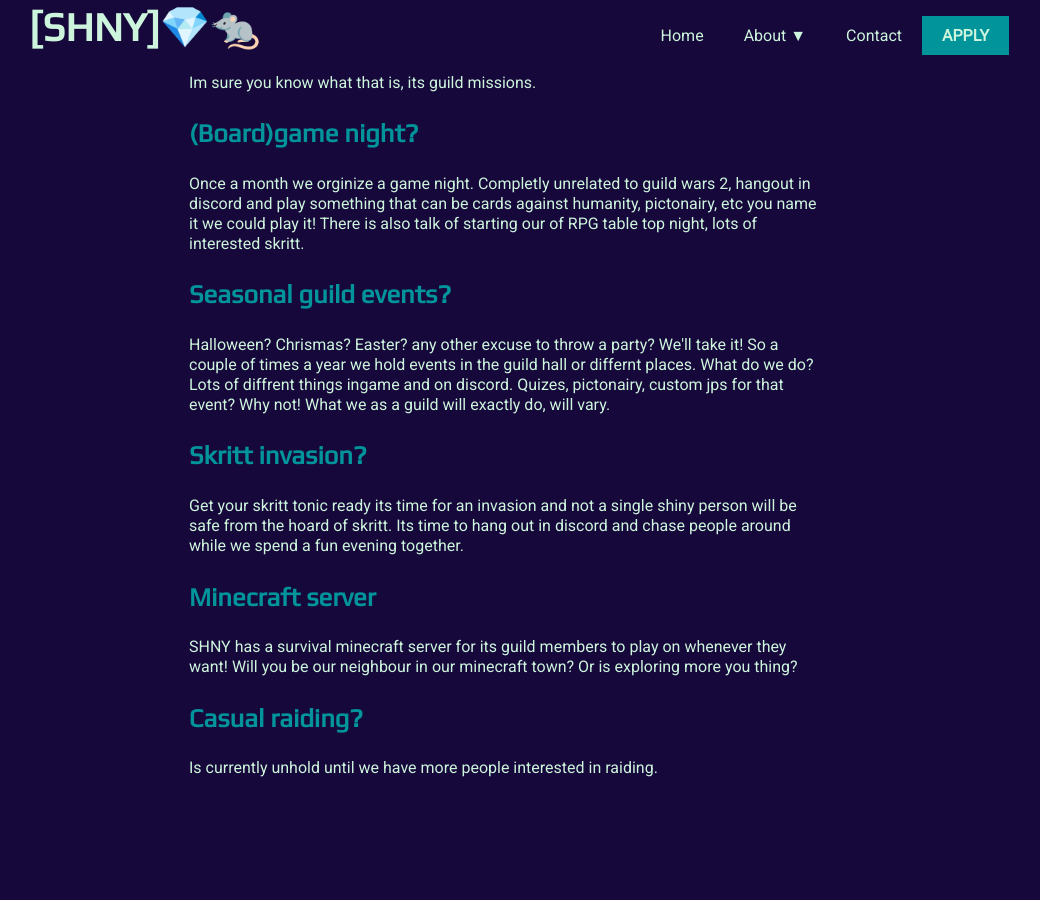
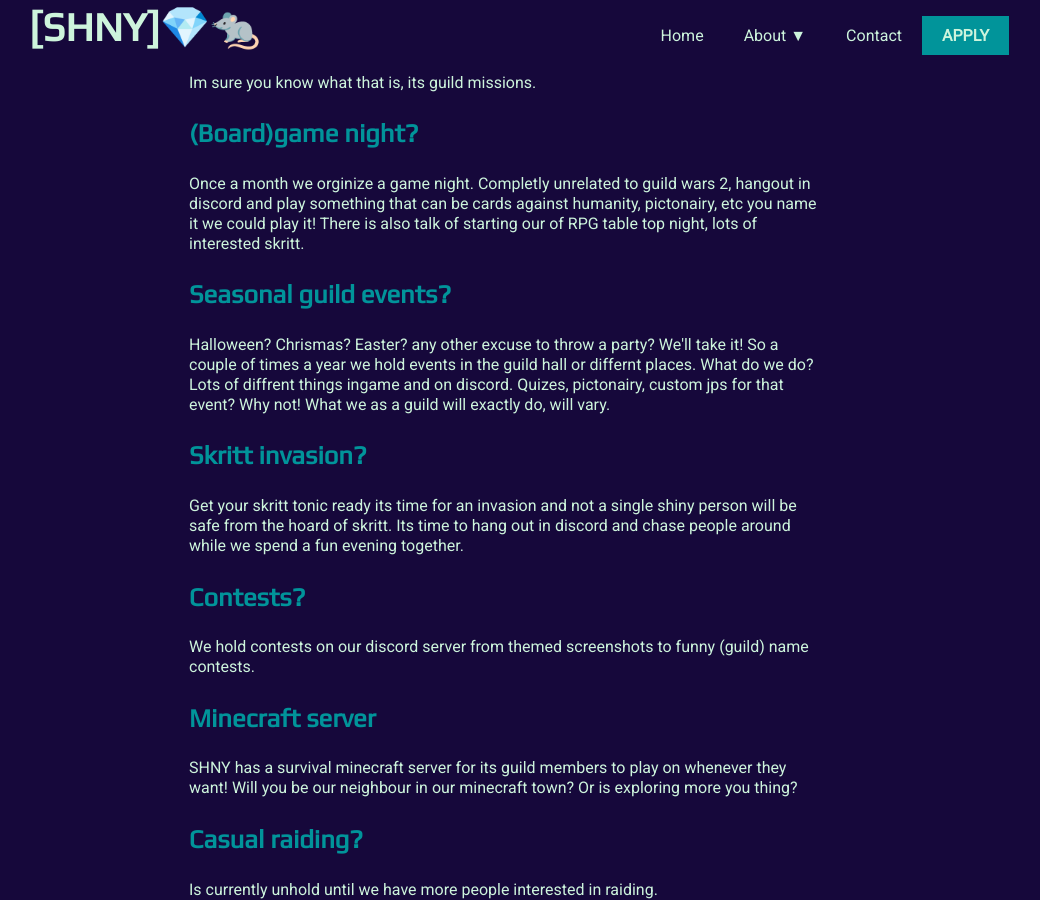
Before and after one commit to KimberlyVdB/SHNY-Jekyll-Website, a Jekyll site: the page built from guildinfo.html, in a window 1280 px wide and 900 px high, scrolled down 517 px. Shown: the whole window, without its empty margins (131-1171 px from the left). Built offline with Jekyll 4.4.1, drawn with Linux system fonts in a browser that asks for light colours; nearby versions of some CDN libraries; a script that is not in the unit is left out; before the commit the page ends 1295 px from its top, so only the background shows below that.

Commit message:
added contest

```diff
--- a/guildinfo.html
+++ b/guildinfo.html
@@ -53,6 +53,9 @@
       Its time to hang out in discord and chase people around while we spend a fun evening together.
     </p>
 
+    <h3>Contests?</h3>
+    <p>We hold contests on our discord server from themed screenshots to funny (guild) name contests.</p>
+
     <h3>Minecraft server</h3>
 
     <p>
```
